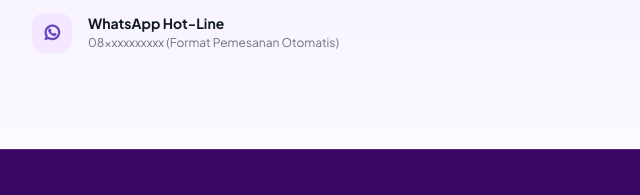
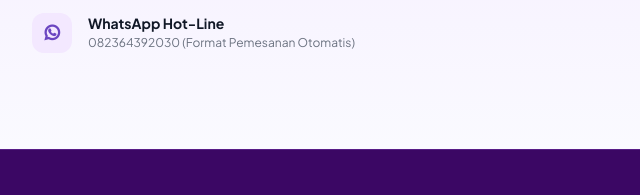
Before and after one commit to laundrymaqwa/maqwa.laundry, a plain HTML site: page index.html in a window 1280 px wide. Shown: the part 6258-6453 px from the top of the page, 0-640 px from the left. Drawn offline with nearby package versions, Linux system fonts and the light colour scheme.

Commit message:
Update index.html

```diff
--- a/index.html
+++ b/index.html
@@ -479,7 +479,7 @@ j=d.createElement(s),dl=l!='dataLayer'?'&l='+l:'';j.async=true;j.src=
             </div>
             <div>
               <h4 class="font-bold text-gray-900">WhatsApp Hot-Line</h4>
-              <p class="text-xs text-gray-500 mt-0.5">08xxxxxxxxxx (Format Pemesanan Otomatis)</p>
+              <p class="text-xs text-gray-500 mt-0.5">082364392030 (Format Pemesanan Otomatis)</p>
             </div>
           </div>
         </div>
```
